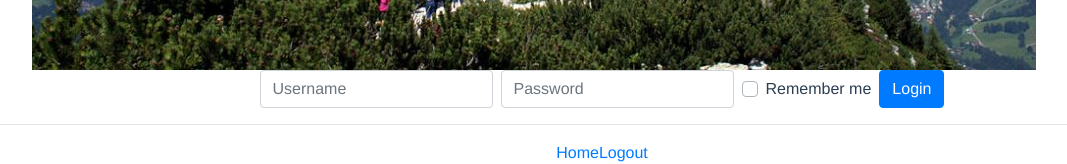
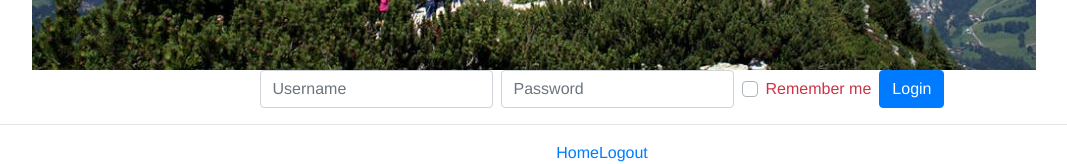
Before and after one commit to simonschaminees/adminDashboard, a Vue app in the folder main/: page / in a window 1280 px wide. Shown: the part 639-803 px from the top of the page, without its empty margins (38-1105 px from the left). Built offline with nearby package versions, Linux system fonts and the light colour scheme.

Commit message:
added sas

```diff
--- a/main/package.json
+++ b/main/package.json
@@ -20,6 +20,8 @@
     "babel-eslint": "^10.0.1",
     "eslint": "^5.8.0",
     "eslint-plugin-vue": "^5.0.0-0",
+    "node-sass": "^4.10.0",
+    "sass-loader": "^7.1.0",
     "vue-template-compiler": "^2.5.17"
   },
   "eslintConfig": {
--- a/main/src/App.vue
+++ b/main/src/App.vue
@@ -29,13 +29,14 @@ export default {
 }
 </script>
 
-<style>
+<style lang="scss">
+  @import "./styles/main.scss";
 #app {
   font-family: 'Avenir', Helvetica, Arial, sans-serif;
   -webkit-font-smoothing: antialiased;
   -moz-osx-font-smoothing: grayscale;
   text-align: center;
-  color: #2c3e50;
+  color: $primary;
   margin-top: 60px;
 }
 </style>
--- a/main/src/pages/LoginPage.vue
+++ b/main/src/pages/LoginPage.vue
@@ -3,7 +3,7 @@
     <b-row>
       <img src="../assets/images/background/arendsnest.jpg" alt="Arendsnest">
     </b-row>
-    <b-row class="mb-3" align-v="center">
+    <b-row id="simon" class="mb-3" align-v="center">
         <LoginForm />
     </b-row>
   </b-container>
@@ -24,5 +24,10 @@ export default {
 }
 </script>
 
-<style>
+<style lang="scss">
+  @import "../styles/main.scss";
+  #simon {
+
+    color: $primary;
+  }
 </style>
--- /dev/null
+++ b/main/src/styles/main.scss
@@ -0,0 +1 @@
+$primary : #cc3346;
```
Also changed, not shown: main/vue.config.js (added), 1 other file (tests, documents, lock files or other folders).
